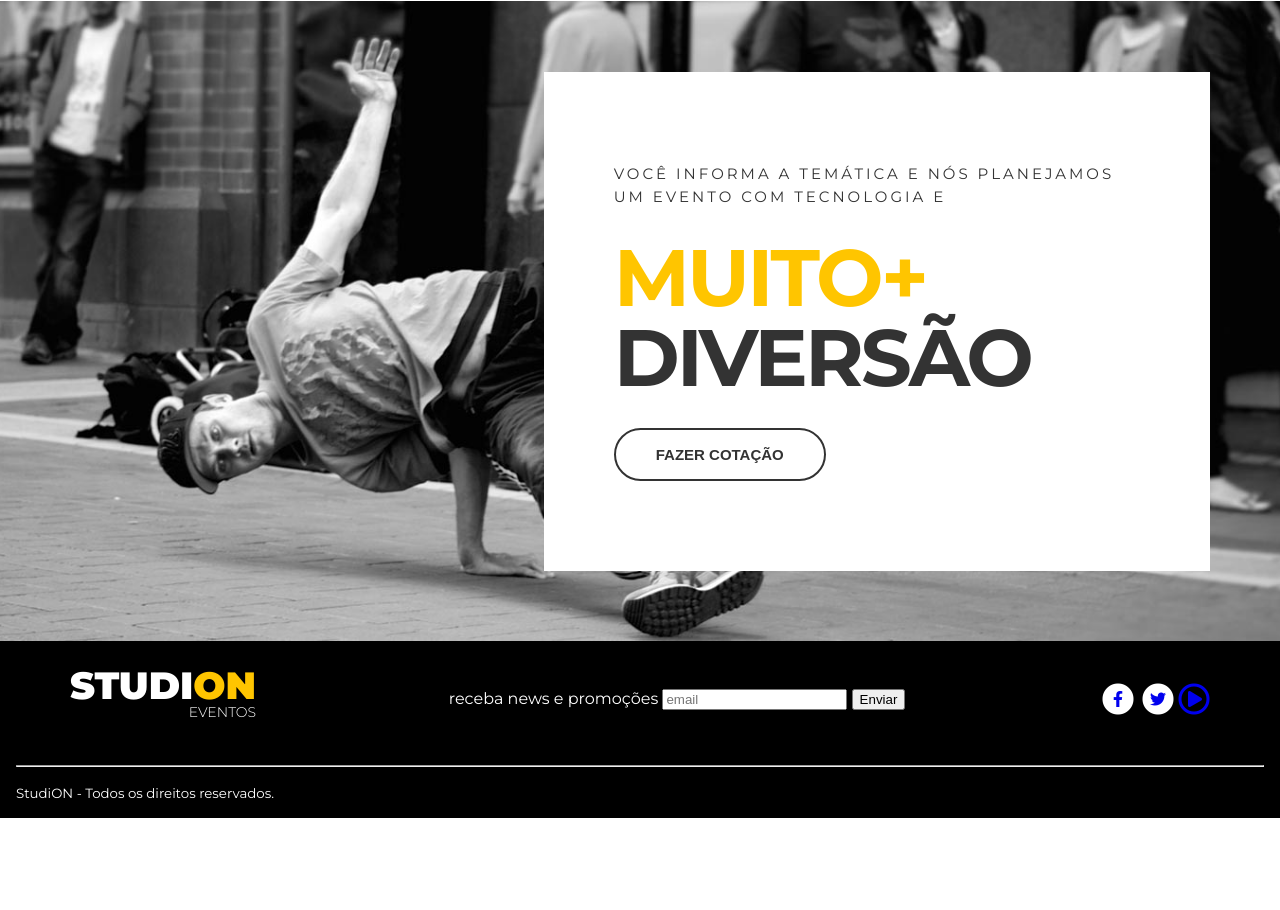
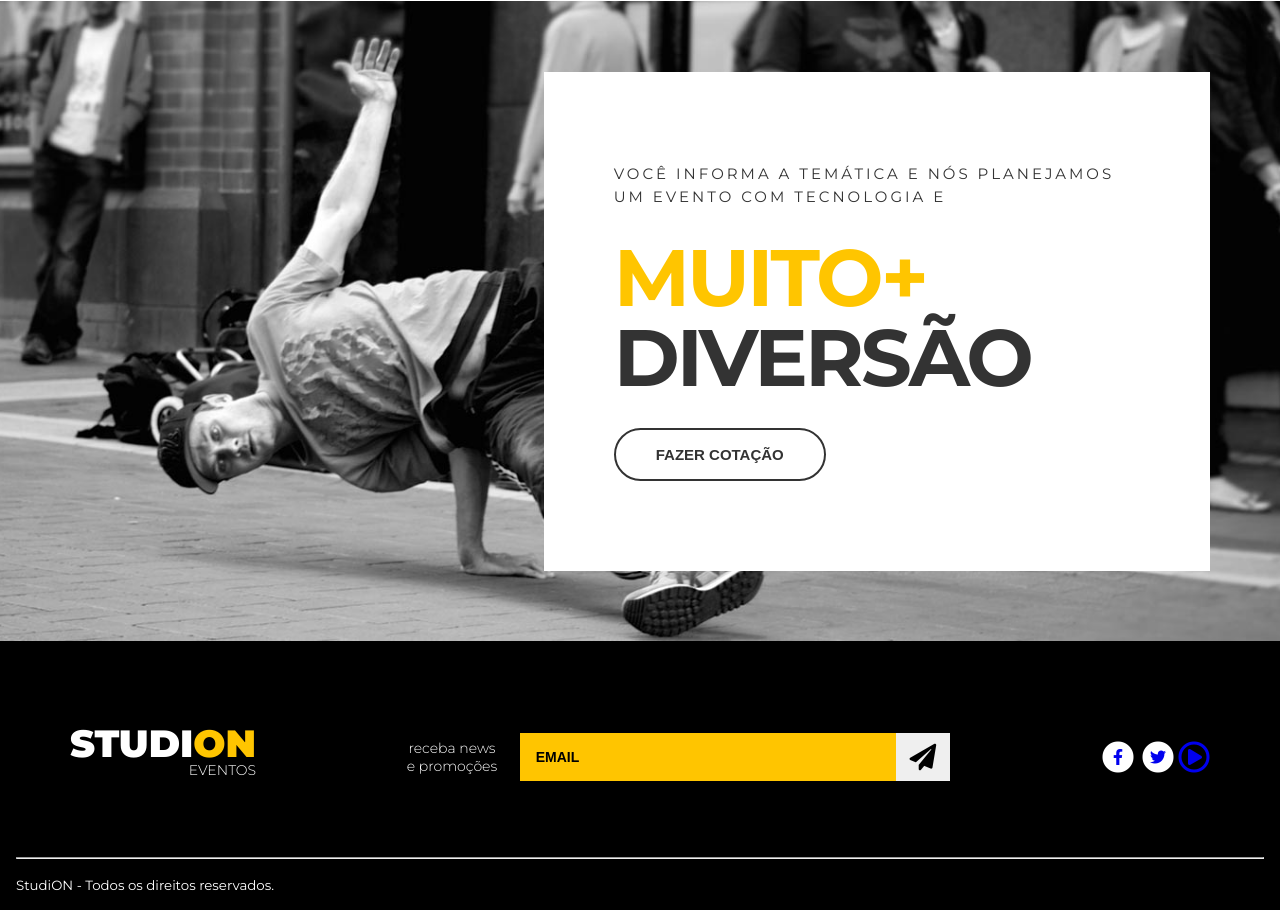
Before and after one commit to noamhenrique/studion, a website: page src/index.html in a window 1280 px wide. Shown: the part 1548-2458 px from the top of the page. Before the commit the page ends 2366 px from the top, so only its background shows below. Drawn offline with Linux system fonts and the light colour scheme.

Commit message:
feat(footer): formulary and button

```diff
--- a/src/index.html
+++ b/src/index.html
@@ -136,9 +136,13 @@
           <span class="logo-studion__subtitle">Eventos</span>
         </h2>
         <form class="footer__form">
-          <label>receba news e promoções</label>
-          <input type="email" placeholder="email" />
-          <button type="submit">Enviar</button>
+          <label for="email">receba news e promoções</label>
+          <div class="footer__email">
+            <input id="email" type="email" placeholder="email" />
+            <button type="submit">
+              <i class="fas fa-paper-plane fa-2x"></i>
+            </button>
+          </div>
         </form>
         <ul class="footer__social">
           <li>
--- a/src/style.css
+++ b/src/style.css
@@ -277,10 +277,12 @@ ul {
   display: grid;
   grid-template-columns: repeat(3, auto);
   align-items: center;
+  padding: 5.25rem 0 3.75rem 0;
 }
 
 .footer .logo-studion {
   justify-self: start;
+  margin: 0;
 }
 
 .logo-studion__subtitle {
@@ -288,7 +290,45 @@ ul {
 }
 
 .footer__form {
-  justify-self: center;
+  display: grid;
+  place-items: center;
+  grid-template-columns: 9ch auto;
+  gap: 1.25rem;
+}
+
+.footer__form label {
+  font-size: 0.875rem;
+  font-weight: 300;
+  text-align: center;
+}
+
+.footer__email {
+  display: grid;
+  grid-template-columns: auto 3.375rem;
+  width: 100%;
+}
+
+.footer__form input {
+  background-color: var(--color-primary);
+  border: unset;
+  padding: 1rem;
+  font-size: 0.875rem;
+  font-weight: 700;
+  text-transform: uppercase;
+  color: #000;
+}
+
+.footer__form input::placeholder {
+  color: #000;
+}
+
+.footer__form input:focus {
+  outline: unset;
+}
+
+.footer__form button {
+  border: unset;
+  height: 100%;
 }
 
 .footer__social {
```
